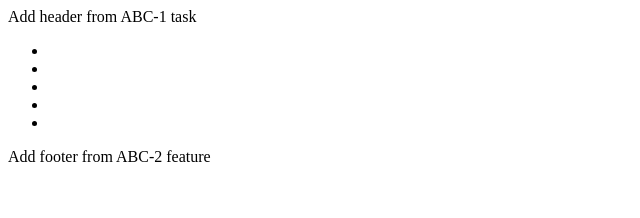
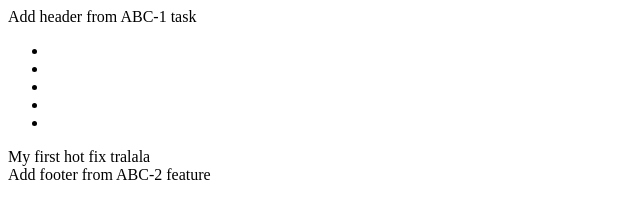
Before and after one commit to AleksandrGunko/git_start, a plain HTML site: page index.html in a window 1280 px wide. Shown: the whole page, without its empty margins (0-640 px from the left). Drawn offline with Linux system fonts and the light colour scheme.

Commit message:
first Hot fix

```diff
--- a/index.html
+++ b/index.html
@@ -15,6 +15,12 @@
  	<li></li>
  	<li></li>
  </ul>
+
+ <div>
+ 	My first hot fix tralala
+ </div>
+
+
 <footer> Add footer from ABC-2 feature</footer>
 
 
```
